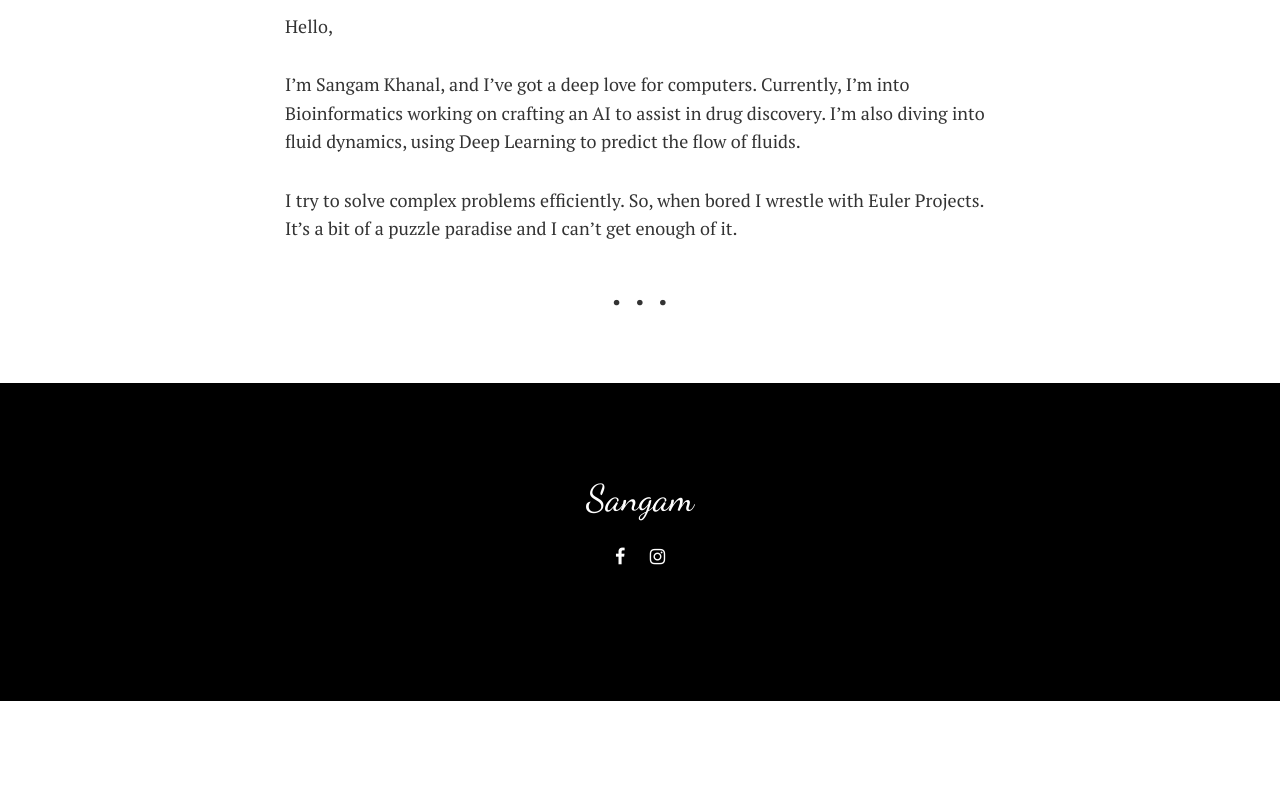
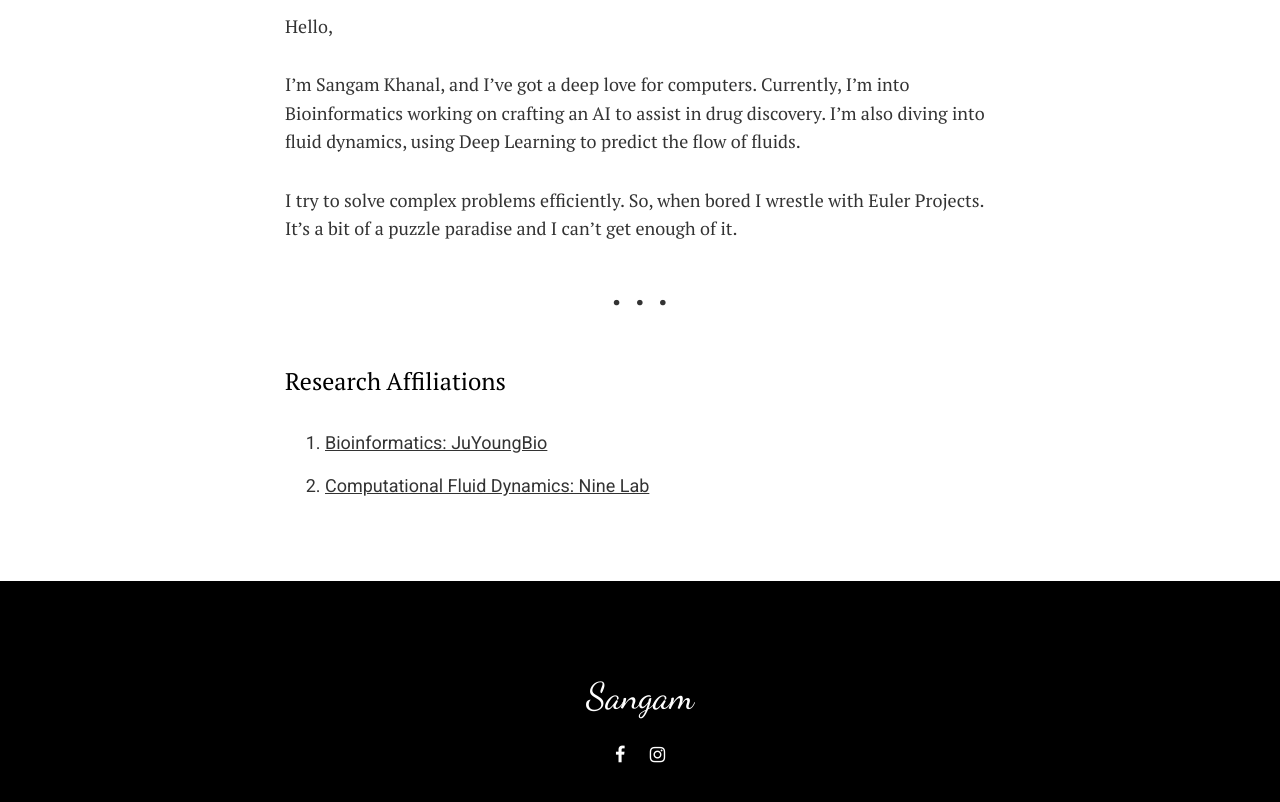
Before and after one commit to chinge55/chinge55.github.io, a Jekyll site: the page built from _pages/about.md, in a window 1280 px wide and 900 px high, scrolled down 888 px. Shown: the top 802 px of the window. Built offline with Jekyll 4.4.1, drawn with Linux system fonts in a browser that asks for light colours; before the commit the page ends 1589 px from its top, so only the background shows below that.

Commit message:
Update about.md
Added links

```diff
--- a/_pages/about.md
+++ b/_pages/about.md
@@ -11,3 +11,6 @@ I'm Sangam Khanal, and I've got a deep love for computers. Currently, I'm into B
 I try to solve complex problems efficiently. So, when bored I wrestle with Euler Projects. It's a bit of a puzzle paradise and I can't get enough of it.
 
 ***
+### Research Affiliations
+1. [Bioinformatics: JuYoungBio](https://juyoungbio.com)
+2. [Computational Fluid Dynamics: Nine Lab](https://ninelab.creatorlink.net/)
```
